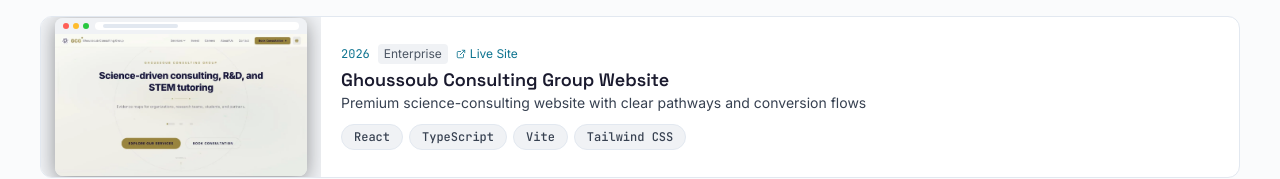
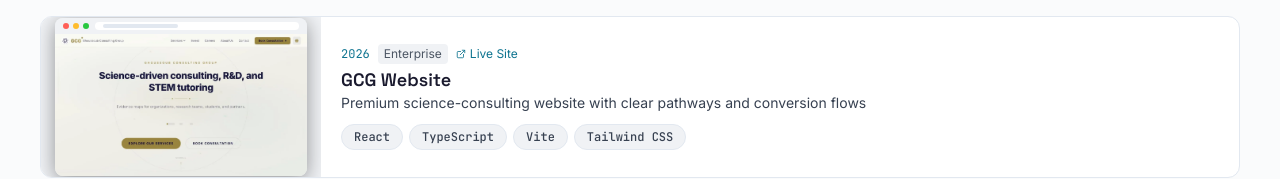
Before and after one commit to GabrielGhsoub/Likwiid-website, a React (Vite) app: page /work in a window 1280 px wide. Shown: the part 300-479 px from the top of the page. Built offline with nearby package versions, Linux system fonts and the light colour scheme; no server answers.

Commit message:
fix: rename gcg project title

```diff
--- a/src/data/projects.ts
+++ b/src/data/projects.ts
@@ -4,7 +4,7 @@ export const projects: Project[] = [
   {
     id: 'gcg-website',
     slug: 'gcg-website',
-    title: 'Ghoussoub Consulting Group Website',
+    title: 'GCG Website',
     subtitle: 'Premium science-consulting website with clear pathways and conversion flows',
     client: 'Ghoussoub Consulting Group',
     category: 'Enterprise',
```
